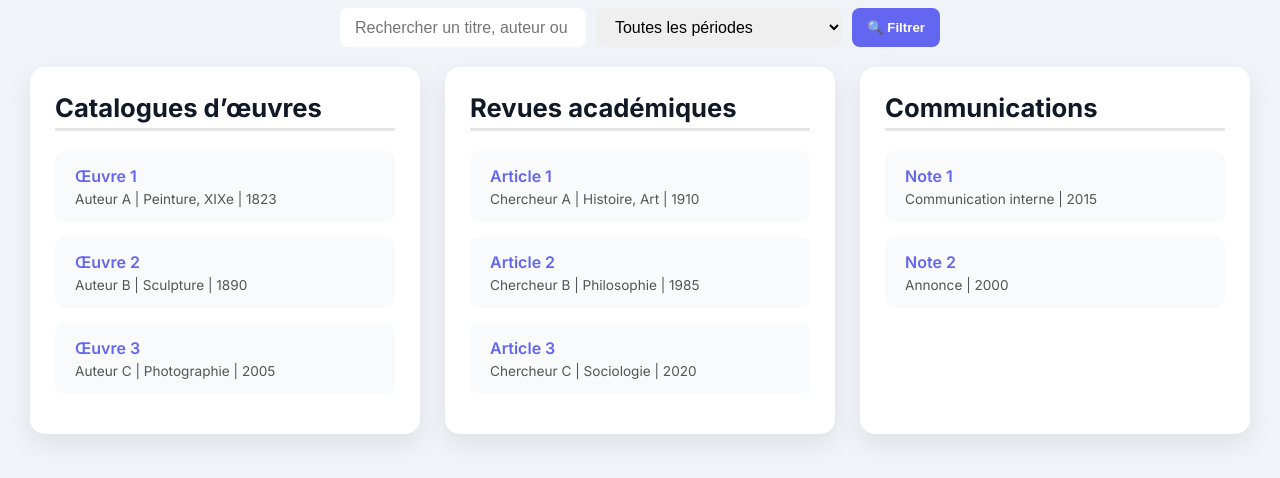
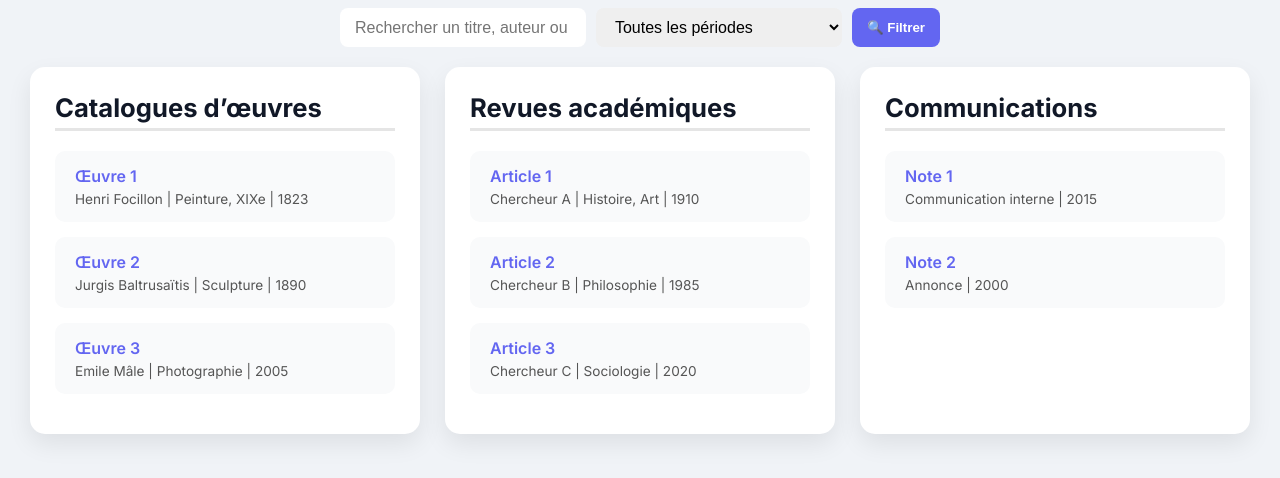
Before and after one commit to b33n-tech/mywebsite, a plain HTML site: page index.html in a window 1280 px wide. Shown: the part 106-584 px from the top of the page. Drawn offline with Linux system fonts and the light colour scheme.

Commit message:
Update index.html

```diff
--- a/index.html
+++ b/index.html
@@ -77,9 +77,9 @@
 <script>
   // --- Exemple de données JSON ---
   const catalogues = [
-    {title:"Œuvre 1", author:"Auteur A", tags:["Peinture","XIXe"], year:1823, link:"fichier1.xlsx"},
-    {title:"Œuvre 2", author:"Auteur B", tags:["Sculpture"], year:1890, link:"fichier2.xlsx"},
-    {title:"Œuvre 3", author:"Auteur C", tags:["Photographie"], year:2005, link:"fichier3.xlsx"}
+    {title:"Œuvre 1", author:"Henri Focillon", tags:["Peinture","XIXe"], year:1823, link:"fichier1.xlsx"},
+    {title:"Œuvre 2", author:"Jurgis Baltrusaïtis", tags:["Sculpture"], year:1890, link:"fichier2.xlsx"},
+    {title:"Œuvre 3", author:"Emile Mâle", tags:["Photographie"], year:2005, link:"fichier3.xlsx"}
   ];
 
   const revues = [
```
